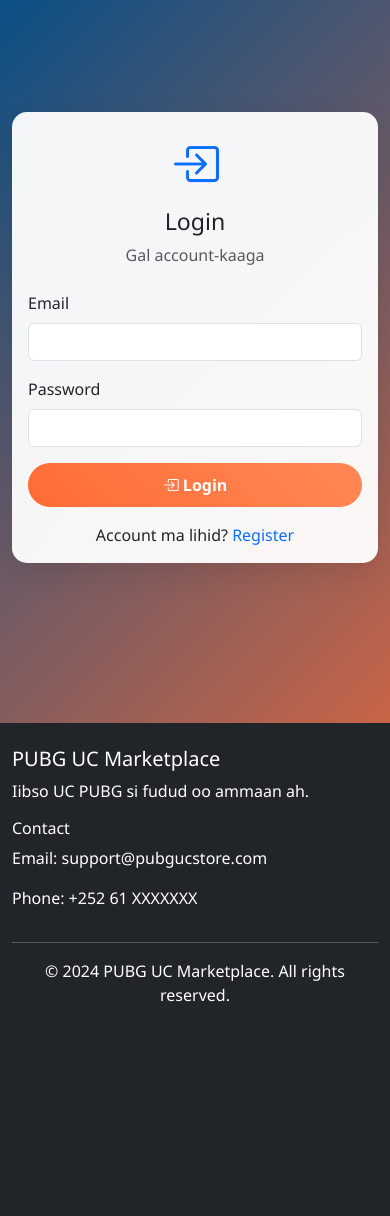
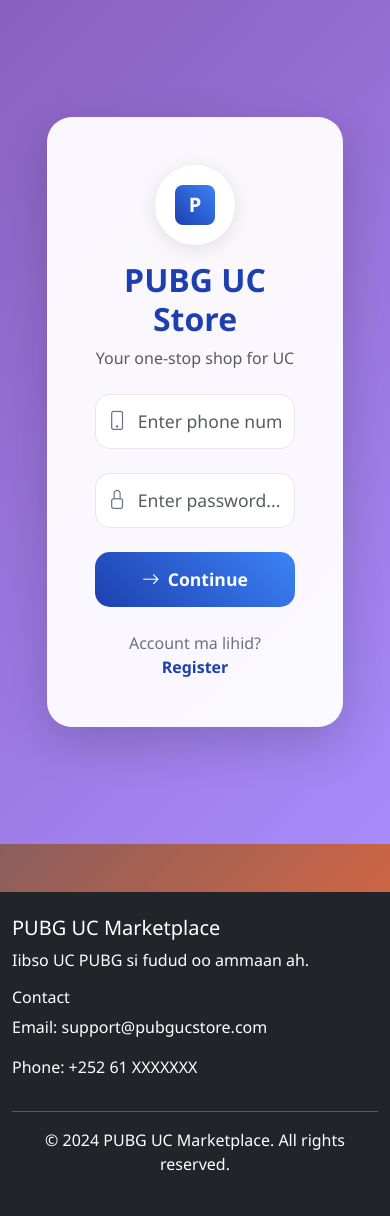
Before and after one commit to Fadal33-sudo/PUBG-uc, a Flask app: page /login in a window 390 px wide. Shown: the part 62-1278 px from the top of the page. Before the commit the page ends 1064 px from the top, so only its background shows below. Run offline with Flask 3, Linux system fonts and the light colour scheme; some libraries are stand-ins or nearby versions.

Commit message:
Assistant checkpoint: Updated login page to modern Walalka Store design
Assistant generated file changes:
- templates/login.html: Update login page to match Walalka Store design
- app.py: Update login route to accept phone number

---

User prompt:

Sidan ookale ka dhig

Replit-Commit-Author: Assistant
Replit-Commit-Session-Id: 9bb56e04-638c-480d-9634-2384d40acabc

```diff
--- a/app.py
+++ b/app.py
@@ -1,4 +1,3 @@
-
 from flask import Flask, render_template, request, redirect, url_for, flash, session, jsonify
 from flask_sqlalchemy import SQLAlchemy
 from flask_login import LoginManager, UserMixin, login_user, logout_user, login_required, current_user
@@ -150,16 +149,24 @@ def register():
 @app.route('/login', methods=['GET', 'POST'])
 def login():
     if request.method == 'POST':
-        email = request.form['email']
+        phone_or_email = request.form.get('phone', request.form.get('email', ''))
         password = request.form['password']
 
-        user = User.query.filter_by(email=email).first()
+        # Check if input is phone number or email
+        if phone_or_email.startswith(('+252', '252', '61', '62', '63', '64', '65', '66', '67', '68', '69', '70', '90', '91', '92', '93', '94', '95', '96', '97', '98', '99')):
+            # It's a phone number
+            normalized_phone = normalize_phone(phone_or_email)
+            user = User.query.filter_by(phone_number=normalized_phone).first()
+        else:
+            # It's an email
+            user = User.query.filter_by(email=phone_or_email).first()
 
         if user and check_password_hash(user.password_hash, password):
             login_user(user)
             return redirect(url_for('dashboard'))
         else:
-            flash('Invalid email or password!')
+            flash('Invalid phone/email or password!')
+            return redirect(url_for('login'))
 
     return render_template('login.html')
 
--- a/templates/login.html
+++ b/templates/login.html
@@ -4,41 +4,88 @@
 {% block title %}Login - PUBG UC Marketplace{% endblock %}
 
 {% block content %}
-<div class="container">
-    <div class="row justify-content-center" style="min-height: 80vh; align-items: center;">
-        <div class="col-md-6 col-lg-4">
-            <div class="card">
-                <div class="card-body">
+<div class="container-fluid vh-100 d-flex align-items-center justify-content-center" style="background: linear-gradient(135deg, #8b5fbf, #a78bfa); padding: 20px;">
+    <div class="row w-100 justify-content-center">
+        <div class="col-11 col-sm-8 col-md-6 col-lg-4">
+            <div class="card border-0 shadow-lg" style="border-radius: 25px; background: rgba(255,255,255,0.95); backdrop-filter: blur(10px);">
+                <div class="card-body p-5">
+                    <!-- Logo Section -->
                     <div class="text-center mb-4">
-                        <i class="bi bi-box-arrow-in-right text-primary" style="font-size: 3rem;"></i>
-                        <h3 class="card-title mt-2">Login</h3>
-                        <p class="text-muted">Gal account-kaaga</p>
+                        <div class="logo-circle mx-auto mb-3" style="width: 80px; height: 80px; background: white; border-radius: 50%; display: flex; align-items: center; justify-content: center; box-shadow: 0 4px 20px rgba(0,0,0,0.1);">
+                            <div style="width: 40px; height: 40px; background: linear-gradient(45deg, #1e40af, #3b82f6); border-radius: 8px; display: flex; align-items: center; justify-content: center;">
+                                <span style="color: white; font-weight: bold; font-size: 20px;">P</span>
+                            </div>
+                        </div>
+                        <h2 class="fw-bold mb-2" style="color: #1e40af; font-size: 2rem;">PUBG UC Store</h2>
+                        <p class="text-muted mb-0">Your one-stop shop for UC</p>
                     </div>
 
+                    <!-- Login Form -->
                     <form method="POST">
-                        <div class="mb-3">
-                            <label for="email" class="form-label">Email</label>
-                            <input type="email" class="form-control" id="email" name="email" required>
+                        <div class="mb-4">
+                            <div class="input-group" style="height: 55px;">
+                                <span class="input-group-text bg-white border-end-0" style="border-radius: 15px 0 0 15px; border-color: #e5e7eb;">
+                                    <i class="bi bi-phone" style="color: #6b7280; font-size: 1.2rem;"></i>
+                                </span>
+                                <input type="tel" class="form-control border-start-0" id="phone" name="phone" placeholder="Enter phone number..."
+                                       style="border-radius: 0 15px 15px 0; border-color: #e5e7eb; font-size: 1.1rem; padding-left: 0;"
+                                       required>
+                            </div>
                         </div>
 
-                        <div class="mb-3">
-                            <label for="password" class="form-label">Password</label>
-                            <input type="password" class="form-control" id="password" name="password" required>
+                        <div class="mb-4">
+                            <div class="input-group" style="height: 55px;">
+                                <span class="input-group-text bg-white border-end-0" style="border-radius: 15px 0 0 15px; border-color: #e5e7eb;">
+                                    <i class="bi bi-lock" style="color: #6b7280; font-size: 1.2rem;"></i>
+                                </span>
+                                <input type="password" class="form-control border-start-0" id="password" name="password" placeholder="Enter password..."
+                                       style="border-radius: 0 15px 15px 0; border-color: #e5e7eb; font-size: 1.1rem; padding-left: 0;"
+                                       required>
+                            </div>
                         </div>
 
-                        <div class="d-grid">
-                            <button type="submit" class="btn btn-primary">
-                                <i class="bi bi-box-arrow-in-right"></i> Login
+                        <div class="d-grid mb-4">
+                            <button type="submit" class="btn btn-primary" style="height: 55px; border-radius: 15px; background: linear-gradient(45deg, #1e40af, #3b82f6); border: none; font-weight: 600; font-size: 1.1rem;">
+                                <i class="bi bi-arrow-right me-2"></i>Continue
                             </button>
                         </div>
                     </form>
 
-                    <div class="text-center mt-3">
-                        <p class="mb-0">Account ma lihid? <a href="{{ url_for('register') }}" class="text-decoration-none">Register</a></p>
+                    <!-- Register Link -->
+                    <div class="text-center">
+                        <p class="mb-0" style="color: #6b7280;">Account ma lihid?
+                            <a href="{{ url_for('register') }}" class="text-decoration-none fw-semibold" style="color: #1e40af;">Register</a>
+                        </p>
                     </div>
                 </div>
             </div>
         </div>
     </div>
 </div>
+
+<style>
+.form-control:focus {
+    border-color: #3b82f6 !important;
+    box-shadow: 0 0 0 0.2rem rgba(59, 130, 246, 0.25) !important;
+}
+
+.input-group-text {
+    background: white !important;
+}
+
+.btn-primary:hover {
+    transform: translateY(-2px);
+    box-shadow: 0 8px 25px rgba(30, 64, 175, 0.3);
+    transition: all 0.3s ease;
+}
+
+.card {
+    transition: all 0.3s ease;
+}
+
+.card:hover {
+    transform: translateY(-5px);
+    box-shadow: 0 20px 40px rgba(0,0,0,0.15) !important;
+}
+</style>
 {% endblock %}
```
